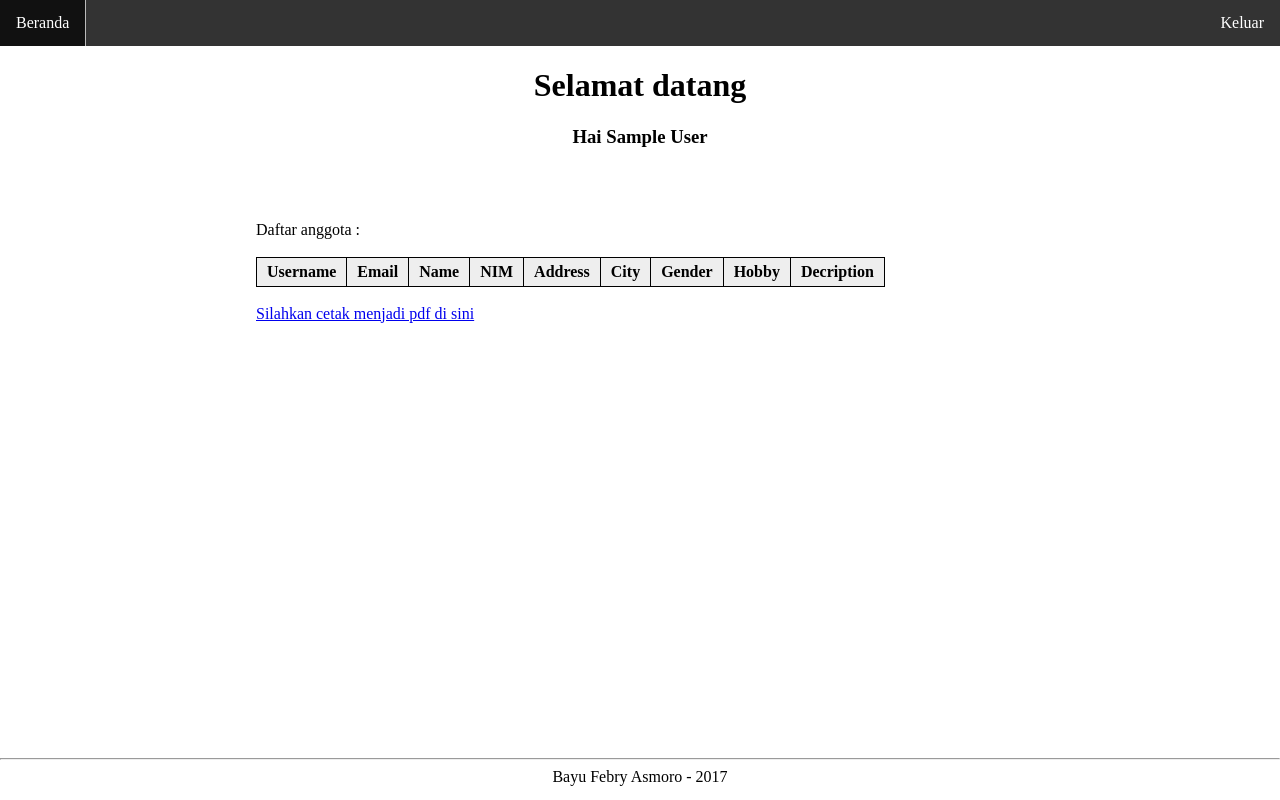
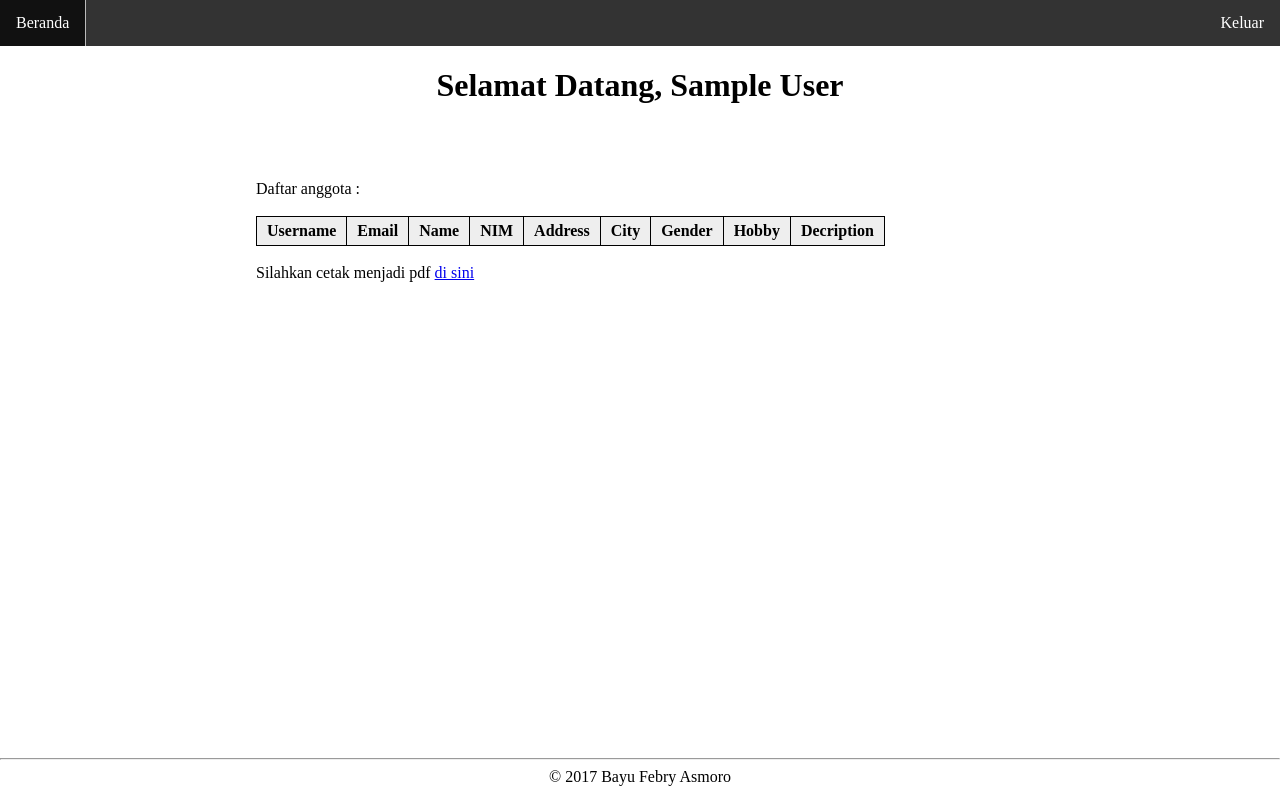
Before and after one commit to bayufasmoro/web-codeigniter-mk3, a CodeIgniter app: page /tugas1/ in a window 1280 px wide. Run offline with CodeIgniter, Linux system fonts and the light colour scheme; the visitor is signed in with stand-in values (Sample User, id 1); data that the repository does not hold is empty.

Commit message:
Refactor

```diff
--- a/application/controllers/home.php
+++ b/application/controllers/home.php
@@ -11,7 +11,7 @@ class home extends CI_Controller {
     }
 
    	public function index() {
-   		// load session data
+   		// Load session data
         if($this->session->userdata("logged_in") != null) {
         	$data = array(
 				'username' => $this->session->userdata['logged_in']['username'],
@@ -40,14 +40,8 @@ class home extends CI_Controller {
 
     public function mypdf(){
 
-        $session = array(
-            'username' => $this->session->userdata['logged_in']['username'],
-            'name' => $this->session->userdata['logged_in']['name']
-        );
-
         $queryResult = $this->user_model->read_user_data();
         $data = array(
-            'session' => $session,
             'query' => $queryResult
         );
 
--- a/application/models/user_model.php
+++ b/application/models/user_model.php
@@ -10,7 +10,17 @@
         // Insert data to table user
         public function insert_user() {
             $hobbyArr = $this->input->post('hobby');
-            $hobby = implode(',',$hobbyArr);
+
+            $hobby = "";
+            if (!empty($hobbyArr)) {
+            	$hobby = implode(',',$hobbyArr);
+        	}
+
+        	$descForm = $this->input->post('description');
+        	$desc = "";
+        	if (!empty($descForm)) {
+        		$desc = $descForm;
+        	}
 
 			$data = array(
 				'username' => $this->input->post('username'),
@@ -22,7 +32,7 @@
 				'city' => $this->input->post('city'),
 				'gender' => $this->input->post('gender'),
 				'hobby' => $hobby,
-				'desc' => $this->input->post('description')
+				'desc' => $desc
 			);
 
 			$this->db->insert('user', $data);
--- a/application/views/home_view.php
+++ b/application/views/home_view.php
@@ -8,6 +8,7 @@
       <link rel="stylesheet" type="text/css" href="<? echo base_url();?>css/style.css">
   </head>
   <body>
+    <div class="home_content">
       <div class="navbar">
           <ul>
             <li class="active"><a href="<?php echo site_url(); ?>/home">Beranda</a></li>
@@ -27,15 +28,15 @@
           </ul>
       </div>
       <div>
-          <center><h1>Selamat datang</h1>
-          <h3>
+        <center>
+        <h1>
         <?php
         $name = $session['name'];
         if ($name != "") {
-            echo "Hai ".$name;
+          echo "Selamat Datang, ".$name;
         }
         ?>
-          </h3>
+        </h1>
         </center>
       </div>
       <div class="home_div_table">
@@ -72,11 +73,12 @@
           <?php endforeach; ?>
         </table>
         <br>
-          <a href="<?php echo site_url(); ?>/home/mypdf">Silahkan cetak menjadi pdf di sini</a>
+        Silahkan cetak menjadi pdf <a href="<?php echo site_url(); ?>/home/mypdf">di sini</a>
       </div>
       <div class="footer">
         <hr>
-          Bayu Febry Asmoro - 2017
+        &copy; 2017 Bayu Febry Asmoro
+      </div>
     </div>
   </body>
 </html>
--- a/application/views/login_view.php
+++ b/application/views/login_view.php
@@ -11,7 +11,6 @@
     <body>
         <div class="navbar">
             <ul>
-              <!-- <li><a href="<?php echo site_url(); ?>/home">Beranda</a></li> -->
               <li style="float:right"><a href="<?php echo site_url(); ?>/register">Register</a></li>
               <li class="active" style="float:right"><a href="<?php echo site_url(); ?>/login">Masuk</a></li>
             </ul>
@@ -46,7 +45,7 @@
             </form>
         </div>
         <div class="wrapper_login">
-            <center>Bayu Febry Asmoro - 2017</center>
+            <center>&copy; 2017 Bayu Febry Asmoro</center>
         </div>
     </body>
 </html>
--- a/css/style.css
+++ b/css/style.css
@@ -1,7 +1,10 @@
-body {
-    margin: 0
+html, body {
+    margin: 0;
+    padding:0;
+    height:100%;
 }
 
+/* Navbar */
 .navbar {
     margin: 0
 }
@@ -123,15 +126,7 @@ input[type=reset]:hover {
     background-color: #E53935;
 }
 
-.footer {
-    position: fixed;
-    bottom: 0;
-    width: 100%;
-    height: 50px;
-    text-align: center
-}
-
-/* The alert message box */
+/* Alert message box */
 .alert {
     padding: 20px;
     background-color: #f44336;
@@ -146,7 +141,7 @@ input[type=reset]:hover {
     margin-bottom: 15px;
 }
 
-/* The close button */
+/* Close button */
 .closebtn {
     margin-left: 15px;
     color: white;
@@ -162,9 +157,17 @@ input[type=reset]:hover {
     color: black;
 }
 
-/*Home*/
+/* Home Page */
+.home_content {
+    /*overflow: auto;*/
+    min-height: 100%;
+    position: relative;
+}
+
 .home_div_table {
-    padding: 0% 20%
+    padding-left: 20%;
+    padding-right: 20%;
+    padding-bottom: 100px;
 }
 
 .home_table {
@@ -177,9 +180,9 @@ input[type=reset]:hover {
     padding: 5px 10px
 }
 
-/*PDF page*/
+/* PDF Page */
 .member_div_table {
-    margin: 0px;
+    margin: 0px 5px;
     padding: 0px;
 }
 
@@ -192,3 +195,12 @@ input[type=reset]:hover {
     border: 1px solid black;
     padding: 5px 10px
 }
+
+/* Footer */
+.footer {
+    position: absolute;
+    bottom: 0;
+    width: 100%;
+    height: 50px;
+    text-align: center;
+}
```
Also changed, not shown: application/controllers/register.php (+6 -1 lines), application/views/register_view.php (+10 -11 lines). Lines whose indentation alone changed are shown as unchanged.
